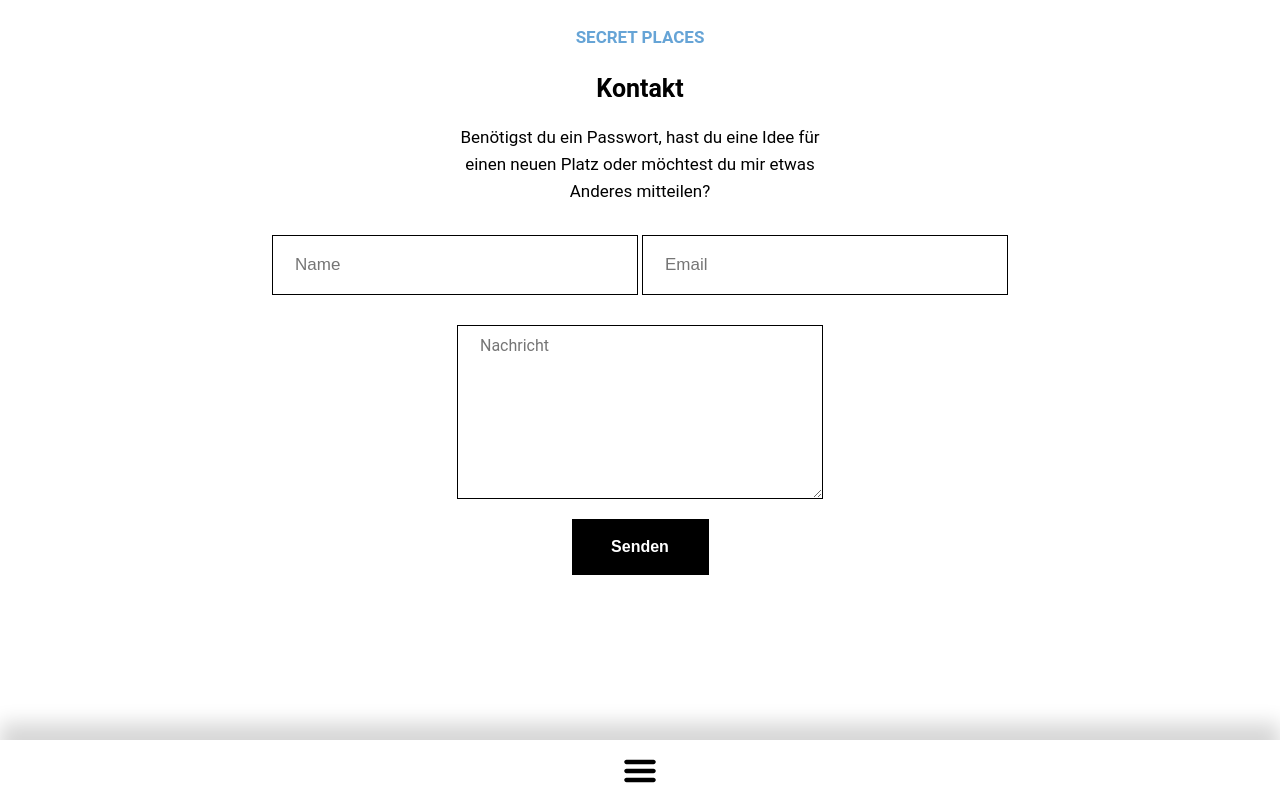
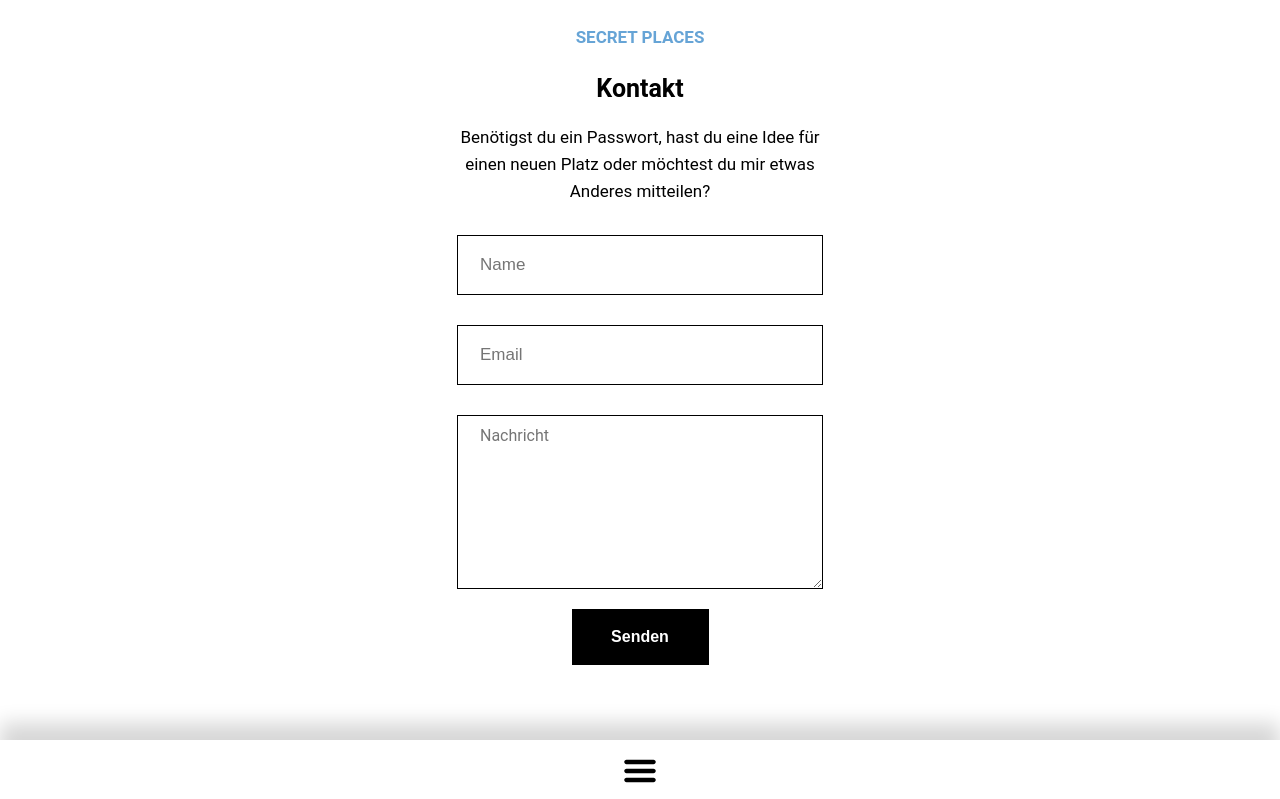
Before and after one commit to MichaelSchauer/michaelschauer.github.io, a PHP site: page /contact.html in a window 1280 px wide. Shown: the top 799 px of the page. Run offline with PHP 8.4, Linux system fonts and the light colour scheme; some web fonts are replaced.

Commit message:
Add files via upload

```diff
--- a/style.css
+++ b/style.css
@@ -329,6 +329,9 @@ input {
     margin-top: 30px;
     text-indent: 20px;
     border-radius: none;
+    display: block;
+    margin-right: auto;
+    margin-left: auto;
 }
 
 .mailinput{
```
